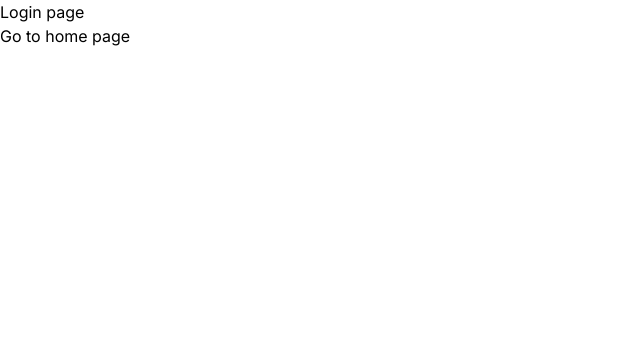
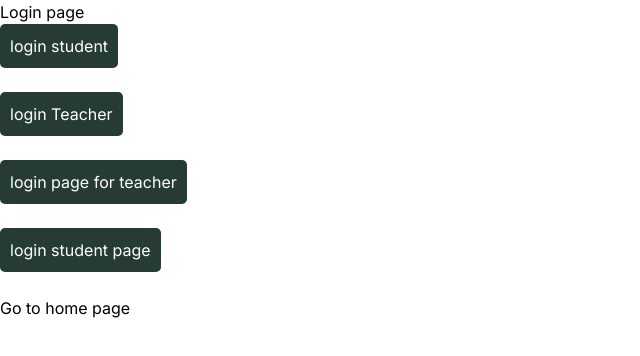
Before and after one commit to gayatrisathawane/nexttuitorials, a Next.js app: page /login in a window 1280 px wide. Shown: the top 356 px of the page, without its empty margins (0-640 px from the left). Built offline with nearby package versions, Linux system fonts and the light colour scheme.

Commit message:
nested routing

```diff
--- /dev/null
+++ b/app/about/aboutstudent/page.js
@@ -0,0 +1,11 @@
+"use client"
+const AboutStudent = ()=>{
+    return(
+       <div>
+        <h1>About Student</h1>
+
+       </div>
+
+    )
+}
+export default AboutStudent;
--- /dev/null
+++ b/app/about/aboutteacher/page.js
@@ -0,0 +1,10 @@
+"use client"
+const AboutTeacher = ()=>{
+    return(
+       <div>
+        <h1>About Teacher</h1>
+       </div>
+
+    )
+}
+export default AboutTeacher;
--- a/app/about/page.js
+++ b/app/about/page.js
@@ -1,7 +1,16 @@
+"use client"
+import {useRouter} from 'next/navigation'
+import Link from 'next/link'
 const About = ()=>{
+    const router= useRouter()
     return(
         <div>
             <h1 className="text-3xl">About page</h1>
+            <button  className="btn" onClick={()=>{
+                router.push('/')
+            }} >Go to Home page</button>
+            <Link href="/about/aboutstudent">Go to about student page</Link>
+            <Link href="/about/aboutteacher">Go to teacher page</Link>
         </div>
     )
 }
--- /dev/null
+++ b/app/login/loginstudent/page.js
@@ -0,0 +1,11 @@
+"use client"
+const LoginStudent= ()=>{
+    return(
+       <div>
+        <h1>Login student</h1>
+        <input type="text" />
+       </div>
+
+    )
+}
+export default LoginStudent;
--- /dev/null
+++ b/app/login/loginteacher/page.js
@@ -0,0 +1,10 @@
+"use client"
+const LoginTeacher= ()=>{
+    return(
+       <div>
+        <h1>Login teacher</h1>
+       </div>
+
+    )
+}
+export default LoginTeacher;
--- a/app/login/page.js
+++ b/app/login/page.js
@@ -1,8 +1,39 @@
+"use client"
 import Link from 'next/link'
+import { useRouter } from 'next/navigation'
+
 const login = ()=>{
+    const router = useRouter()
+    const navigate = (page)=>{
+        router.push(`/login/${page}`)
+    }
     return(
         <div>
             <h1>Login page</h1>
+            <button className='btn'>
+            <Link href="/login/loginstudent">login student</Link>
+            </button><br/><br/>
+
+
+            <button className='btn'>
+            <Link href="/login/loginstudent">login Teacher</Link>
+            </button><br/><br/>
+
+
+            <button className='btn' onClick={()=>{
+                router.push('/login/loginteacher ')
+            }}>
+              login page for teacher
+            </button><br/><br/>
+
+            <button className='btn' onClick={()=>{
+               navigate("loginstudent")
+
+            }}>login student page
+
+            </button><br/><br/>
+
+
             <Link href="/">Go to home page</Link>
         </div>
     )
```
